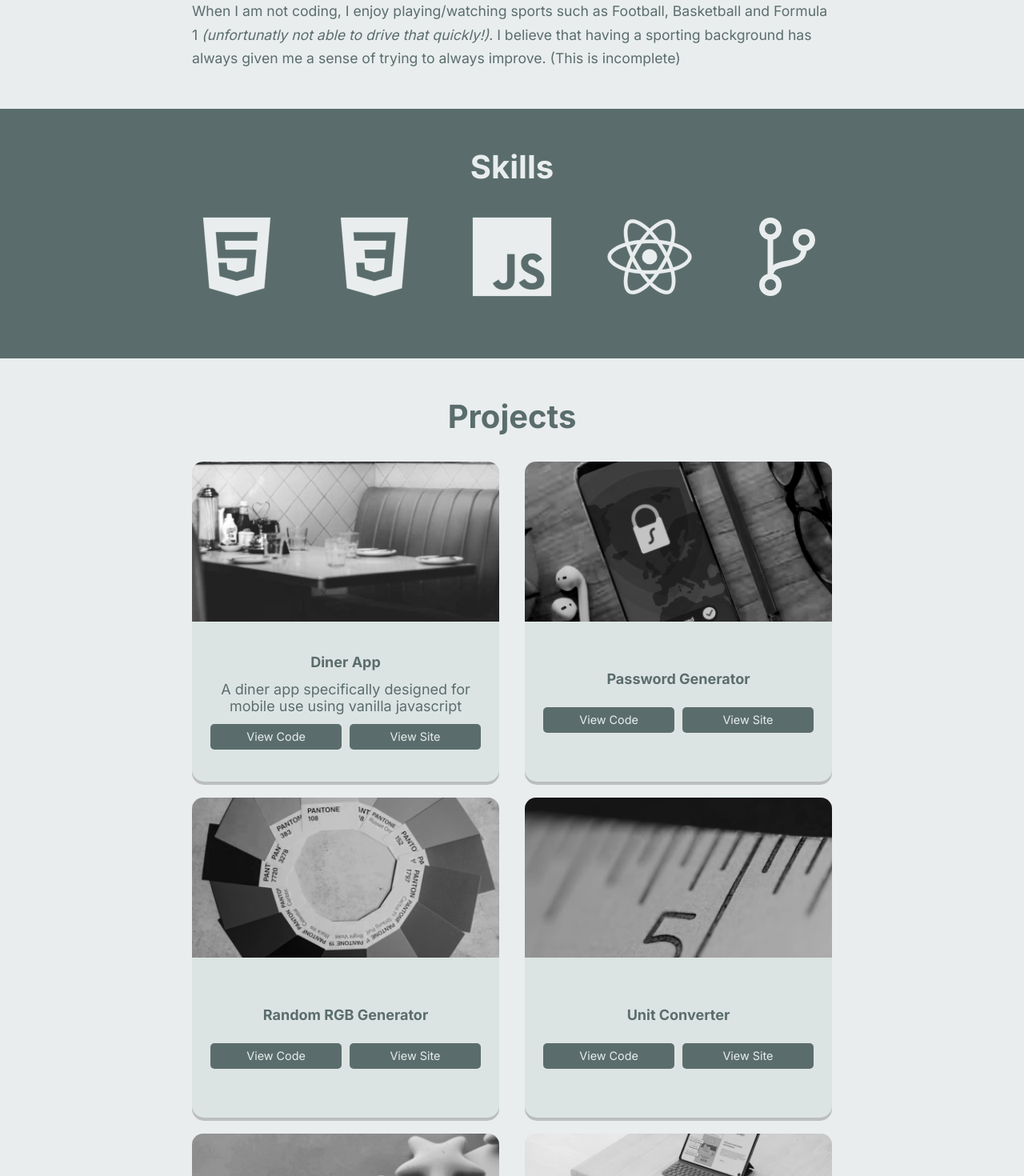
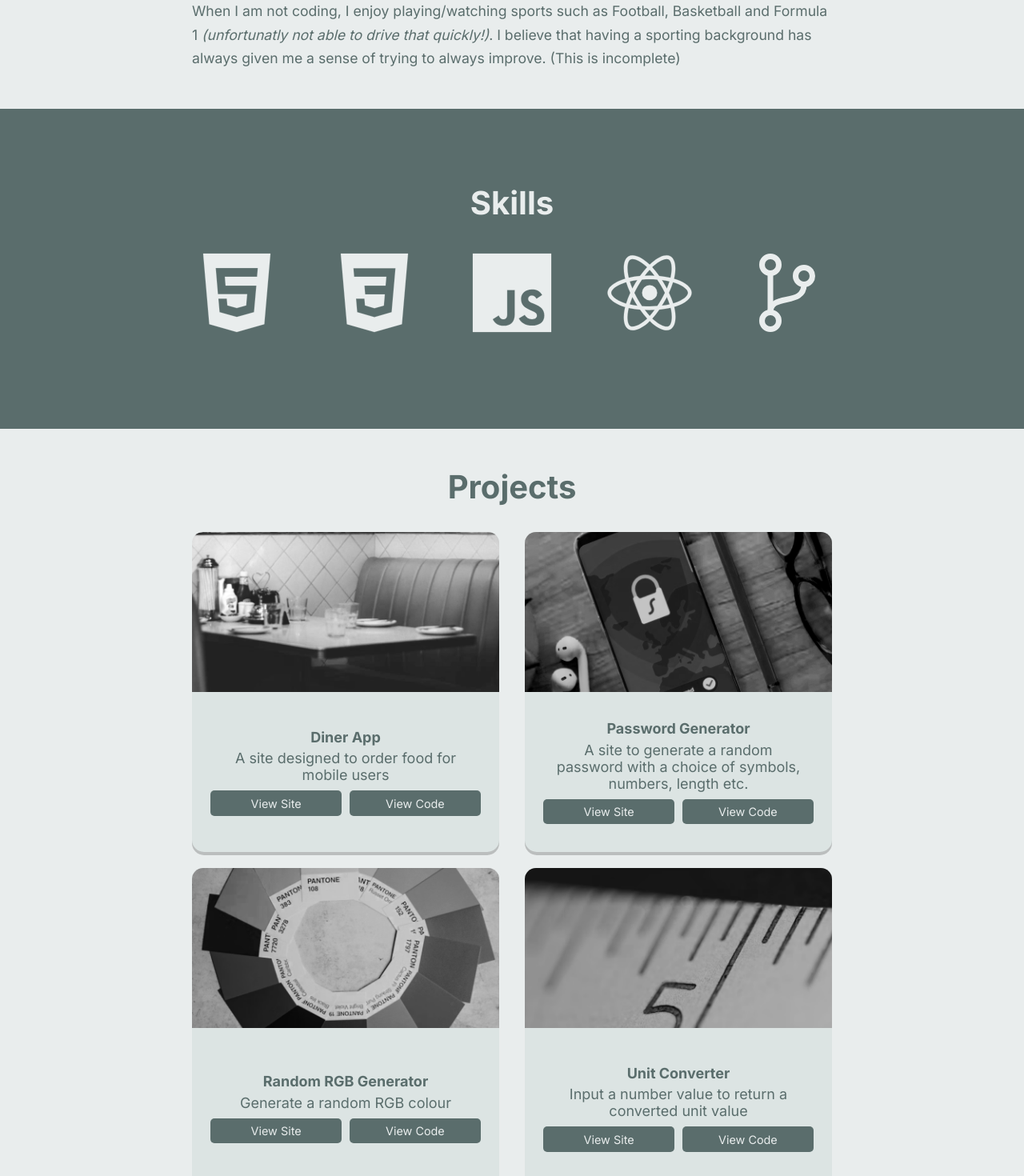
Before and after one commit to BenAllington95/my-portfolio-reactjs, a React (Create React App) app in the folder my-app/: page / in a window 1280 px wide. Shown: the part 1500-2970 px from the top of the page at 80% size. Built offline with nearby package versions, Linux system fonts and the light colour scheme.

Commit message:
A descriptions to cards

```diff
--- a/my-app/src/Card.js
+++ b/my-app/src/Card.js
@@ -7,8 +7,8 @@ export default function Card(props) {
                 <h3 className="card-title">{props.title}</h3>
                 <p className="card-desc">{props.description}</p>
                 <div className="card-links">
+                    <a href={props.siteUrl} className="card-link" target="_blank" rel="noreferrer">View Site</a>
                     <a href="www.google.com" className="card-link" target="_blank" rel="noreferrer">View Code</a>
-                    <a href={props.siteUrl} className="card-link" target="_blank" rel="noreferrer">View Site</a>
                 </div>
             </div>
         </a>
--- a/my-app/src/index.css
+++ b/my-app/src/index.css
@@ -79,7 +79,8 @@ a {
 .card,
 .footer,
 .header-top,
-.projects {
+.projects,
+.skills {
   transition: all .2s ease-in-out;
   background: #181818;
 }
@@ -97,13 +98,19 @@ a {
 .card-link,
 .nav-list,
 .card-title,
+.card-desc,
 .card-link,
 .sub-heading,
 .about-text,
 .sub-heading,
 .footer-text,
 .hamburger-list-items,
-.hamburger-close-icon {
+.hamburger-close-icon,
+ion-icon[name=logo-html5],
+ion-icon[name=logo-css3],
+ion-icon[name=logo-javascript],
+ion-icon[name=logo-react],
+ion-icon[name=git-branch-outline] {
   color: #ffffff;
   transition: all .2s ease-in-out;
 } /* Need to create a class to make this easier to understand */
@@ -380,7 +387,17 @@ a {
   margin-bottom: 0;
 }
 
+
+
+
 /* Skills */
+
+.skills {
+  min-height: 50vh;
+  display: flex;
+  align-items: center;
+  justify-content: center;
+}
 
 .skill-items {
   display: flex;
@@ -389,8 +406,6 @@ a {
   justify-content: space-between;
   margin-top: 2em;
 }
-
-
 
 ion-icon[name=logo-html5],
 ion-icon[name=logo-css3],
@@ -455,10 +470,14 @@ ion-icon[name=git-branch-outline] {
 
 .card-title, .card-desc {
   text-align: center;
-  margin-bottom: 0.7em;
+  margin-bottom: 0.3em;
   word-wrap: break-word;
   font-size: 1.125rem;
   padding: 0 1em;
+}
+
+.card-desc {
+  margin-bottom: 0.5em;
 }
 
 .card-links {
--- a/my-app/src/project-data.js
+++ b/my-app/src/project-data.js
@@ -2,32 +2,37 @@ export default [
     {
         title: 'Diner App',
         url: require('./images/diner-img.png'),
-        description: "A diner app specifically designed for mobile use using vanilla javascript",
+        description: "A site designed to order food for mobile users",
         siteUrl: "https://bensdinerapp.netlify.app/"
     },
     {
         title: 'Password Generator',
         url: require('./images/password-img.png'),
+        description: "A site to generate a random password with a choice of symbols, numbers, length etc.",
         siteUrl: "https://getpasswordbyben.netlify.app/"
     },
     {
         title: 'Random RGB Generator',
         url: require('./images/rgb-generator-img.png'),
+        description: "Generate a random RGB colour",
         siteUrl: "https://benallington-rba-generator.netlify.app/"
     },
     {
         title: 'Unit Converter',
         url: require('./images/unit-converter-img.png'),
+        description: "Input a number value to return a converted unit value",
         siteUrl: "https://benunitconverter.netlify.app/"
     },
     {
         title: 'Comment Section',
         url: require('./images/comments-img.png'),
+        description: "A site for users to write a comment/review with their name",
         siteUrl: "https://benallington-commentsection.netlify.app"
     },
     {
         title: 'Portfolio Website',
         url: require('./images/website-card-img.png'),
+        description: "A site created with React to showcase my projects, skills etc.",
         siteUrl: "#"
     },
 ]
```
